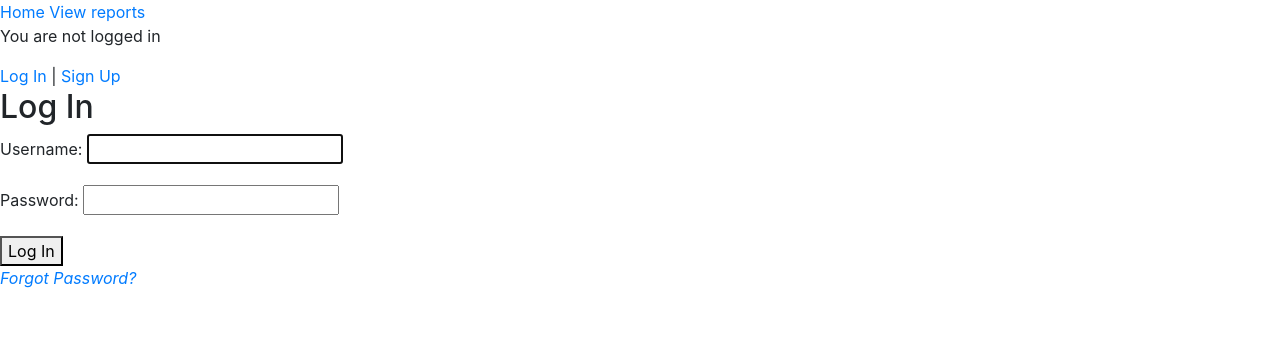
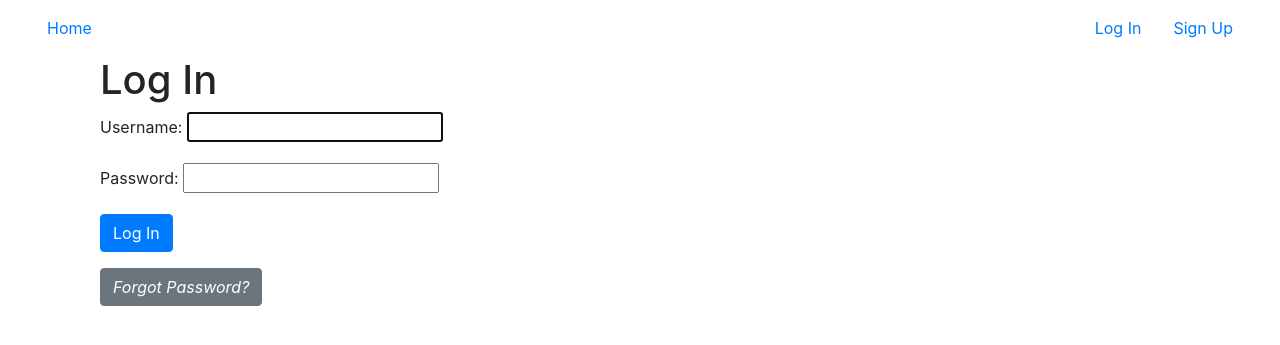
Before and after one commit to SDA-wrzesien-2023-gr2/citizen-report, a Django app: page /authSystem/login/ in a window 1280 px wide. Shown: the top 345 px of the page. Run offline with Django 4.2, Linux system fonts and the light colour scheme; some libraries are stand-ins or nearby versions.

Commit message:
Add style to home, login, sign up and progile page

```diff
--- a/citizen_report/authSystem/templates/login.html
+++ b/citizen_report/authSystem/templates/login.html
@@ -3,13 +3,20 @@
 {% block title %}Log In{% endblock %}
 
 {% block content %}
-<h2>Log In</h2>
-<form method="post">
-  {% csrf_token %}
-  {{ form.as_p }}
-  <button type="submit">Log In</button>
-  <p>
-    <a href="{% url 'reset_password' %}"><i>Forgot Password?</i></a>
-  </p>
-</form>
+<div class="container">
+  <h1>Log In</h1>
+  <form method="post">
+    {% csrf_token %}
+    <div class="form-group">
+      {{ form.as_p }}
+    </div>
+    <div class="form-group">
+      <button type="submit" class="btn btn-primary">Log In</button>
+    </div>
+    <div>
+      <a href="{% url 'reset_password' %}" class="btn btn-secondary"><i>Forgot Password?</i></a>
+    </div>
+  </form>
+</div>
+
 {% endblock %}
--- a/citizen_report/report/templates/reports.html
+++ b/citizen_report/report/templates/reports.html
@@ -11,7 +11,7 @@ raporty
     {% for report in reports %}
     <a href="{% url 'detail' report.id %}">{{report.title}}</a>
     {{report.created_at}}
-    {{report.user}}
+    {{report.user.username}}
     <br>
     {% endfor %}
 {% else %}
--- a/citizen_report/templates/base.html
+++ b/citizen_report/templates/base.html
@@ -14,22 +14,43 @@
   </title>
 </head>
 <body>
-  <a href="{% url 'home' %}">Home</a>
-  <a href="{% url 'reports' %}">View reports</a>
-  {% if user.is_authenticated %}
-      <a href="{% url 'profile' %}">My Profile</a>
-      <a href="{% url 'logout' %}">Log Out</a>
-      <a href="{% url 'create' %}">Create report</a>
-  {% else %}
-      <p>You are not logged in</p>
-      <a href="{% url 'login' %}">Log In</a> |
-      <a href="{% url 'signup' %}">Sign Up</a>
-  {% endif %}
+<nav class="navbar navbar-inverse">
+    <div class="container-fluid">
+        <ul class="nav">
+            <li class="nav-item">
+                <a class="nav-link"  href="{% url 'home' %}">Home</a>
+            </li>
+            {% if user.is_authenticated %}
+                <li class="nav-item">
+                    <a class="nav-link"  href="{% url 'create' %}">Create report</a>
+                </li>
+            {% endif %}
+        </ul>
+        <ul class="nav navbar-right">
+            {% if user.is_authenticated %}
+                <li class="nav-item">
+                    <a class="nav-link"  href="{% url 'profile' %}">{{user.username}}</a>
+                </li>
+                <li class="nav-item">
+                    <a class="nav-link"  href="{% url 'logout' %}">Log Out</a>
+                </li>
+            {% else %}
+                <li class="nav-item">
+                    <a class="nav-link"  href="{% url 'login' %}">Log In</a>
+                </li>
+                <li class="nav-item">
+                    <a class="nav-link"  href="{% url 'signup' %}">Sign Up</a>
+                </li>
+            {% endif %}
+        </ul>
+    </div>
+</nav>
 
-  {% block content %}
+<div class="container">
+    {% block content %}
 
-  {% endblock content %}
-
+    {% endblock content %}
+</div>
 
 <!-- Optional JavaScript -->
 <!-- jQuery first, then Popper.js, then Bootstrap JS -->
```
Also changed, not shown: citizen_report/authSystem/templates/profile.html (+9 -5 lines), citizen_report/templates/home.html (+92 -59 lines).
